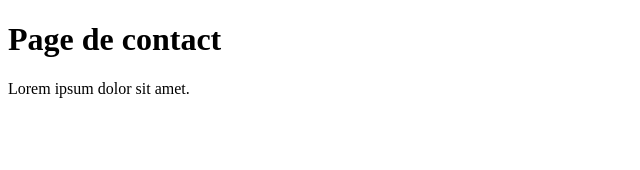
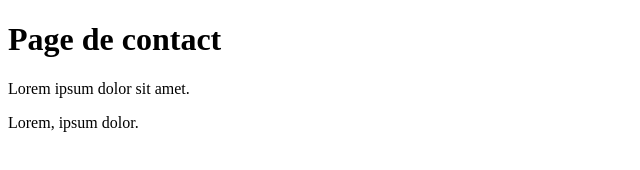
Before and after one commit to alex62320/git-test, a plain HTML site: page contact.html in a window 1280 px wide. Shown: the whole page, without its empty margins (0-640 px from the left). Drawn offline with Linux system fonts and the light colour scheme.

Commit message:
Amélioration de la page contact
bla bla

```diff
--- a/contact.html
+++ b/contact.html
@@ -11,5 +11,8 @@
     <p>
         Lorem ipsum dolor sit amet.
     </p>
+    <p>
+        Lorem, ipsum dolor.
+    </p>
 </body>
 </html>
```
Also changed, not shown: index.html (+3 -0 lines).
